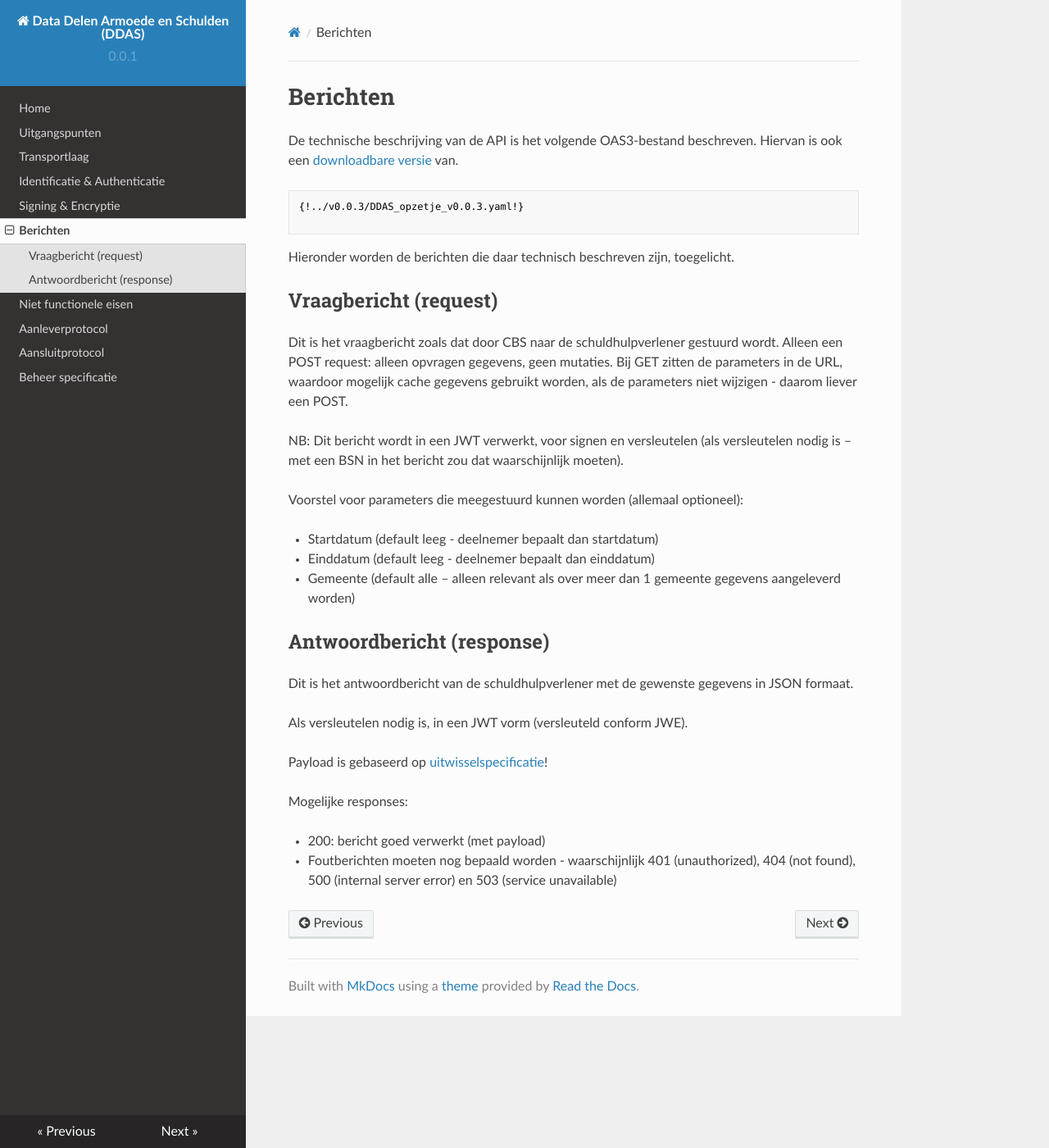
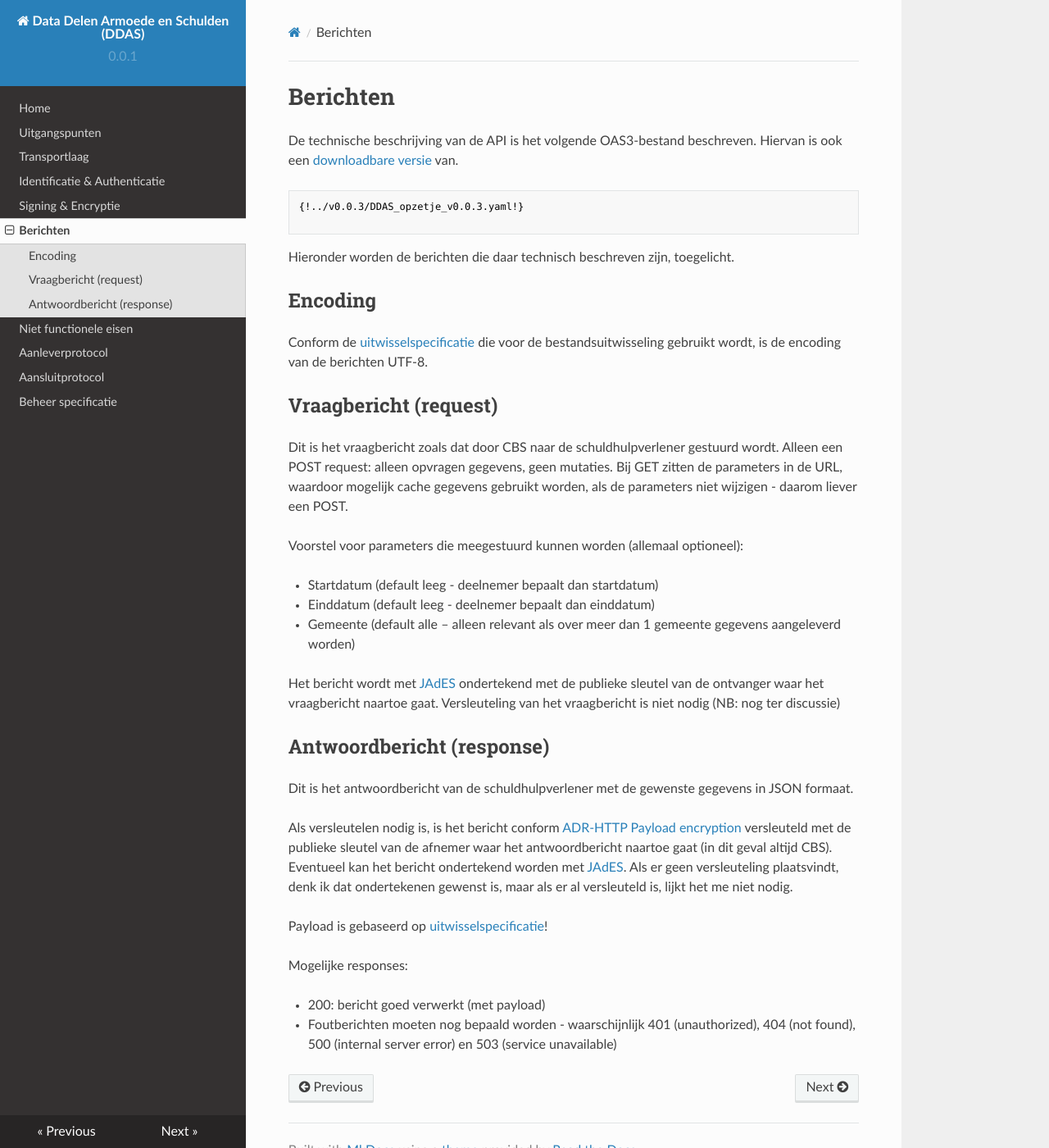
Before and after one commit to Govert-Claus/DDAS-API, an MkDocs documentation site: the page built from docs/berichten.md, in a window 1280 px wide and 1400 px high. Shown: the whole window at 82% size. Built offline with MkDocs 1.6.1, drawn with Linux system fonts in a browser that asks for light colours; nearby versions of some CDN libraries.

Commit message:
berichtspecs verbijzonderd

````diff
--- a/docs/berichten.md
+++ b/docs/berichten.md
@@ -7,11 +7,15 @@ De technische beschrijving van de API is het volgende OAS3-bestand beschreven. H
 ```
 Hieronder worden de berichten die daar technisch beschreven zijn, toegelicht.
 
+
+## Encoding
+
+Conform de [uitwisselspecificatie](https://vng-realisatie.github.io/ddas/v1.0/uitwisselspecificatie/) die voor de bestandsuitwisseling gebruikt wordt, is de encoding van de berichten UTF-8.
+
+
 ## Vraagbericht (request)
 
 Dit is het vraagbericht zoals dat door CBS naar de schuldhulpverlener gestuurd wordt. Alleen een POST request: alleen opvragen gegevens, geen mutaties. Bij GET zitten de parameters in de URL, waardoor mogelijk cache gegevens gebruikt worden, als de parameters niet wijzigen - daarom liever een POST.
-
-NB: Dit bericht wordt in een JWT verwerkt, voor signen en versleutelen (als versleutelen nodig is – met een BSN in het bericht zou dat waarschijnlijk moeten).
 
 Voorstel voor parameters die meegestuurd kunnen worden (allemaal optioneel):
 
@@ -21,14 +25,17 @@ Voorstel voor parameters die meegestuurd kunnen worden (allemaal optioneel):
 
 - Gemeente (default alle – alleen relevant als over meer dan 1 gemeente gegevens aangeleverd worden)
 
+Het bericht wordt met [JAdES](https://geonovum.github.io/KP-APIs/API-strategie-modules/signing-jades/) ondertekend met de publieke sleutel van de ontvanger waar het vraagbericht naartoe gaat. Versleuteling van het vraagbericht is niet nodig (NB: nog ter discussie)
+
 
 ## Antwoordbericht (response)
 
 Dit is het antwoordbericht van de schuldhulpverlener met de gewenste gegevens in JSON formaat.
 
-Als versleutelen nodig is, in een JWT vorm (versleuteld conform JWE).
+Als versleutelen nodig is, is het bericht conform [ADR-HTTP Payload encryption](https://geonovum.github.io/KP-APIs/API-strategie-modules/encryption/) versleuteld met de publieke sleutel van de afnemer waar het antwoordbericht naartoe gaat (in dit geval altijd CBS).
+Eventueel kan het bericht ondertekend worden met [JAdES](https://geonovum.github.io/KP-APIs/API-strategie-modules/signing-jades/). Als er geen versleuteling plaatsvindt, denk ik dat ondertekenen gewenst is, maar als er al versleuteld is, lijkt het me niet nodig.
 
-Payload is gebaseerd op [uitwisselspecificatie](https://brienen.github.io/ddas/latest/uitwisselspecificatie/)!
+Payload is gebaseerd op [uitwisselspecificatie](https://vng-realisatie.github.io/ddas/v1.0/uitwisselspecificatie/)!
 
 Mogelijke responses:
 
````
Also changed, not shown: docs/signing-encryptie.md (+5 -3 lines).
